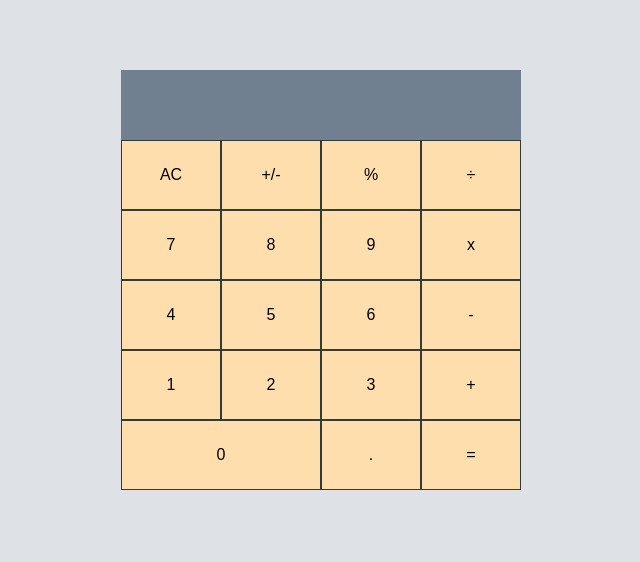
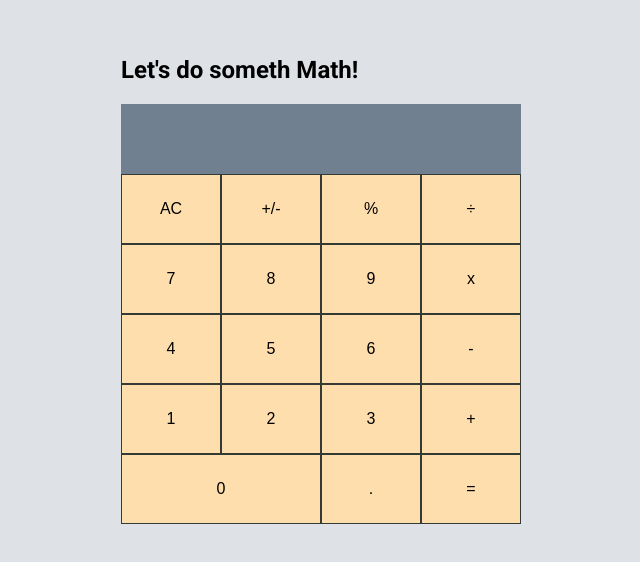
Before and after one commit to felixodette/math-magicians, a React (Create React App) app: page / in a window 1280 px wide. Shown: the part 120-682 px from the top of the page, without its empty margins (319-959 px from the left). Built offline with nearby package versions, Linux system fonts and the light colour scheme.

Commit message:
Add header

```diff
--- a/package.json
+++ b/package.json
@@ -10,6 +10,7 @@
     "prop-types": "^15.8.1",
     "react": "^18.1.0",
     "react-dom": "^18.1.0",
+    "react-router-dom": "^6.3.0",
     "react-scripts": "5.0.1",
     "web-vitals": "^2.1.4"
   },
--- a/src/components/Calculator.js
+++ b/src/components/Calculator.js
@@ -19,6 +19,8 @@ const Calculator = () => {
 
   // calculator html
   return (
+    <div id='calculator-section'>
+      <h2 id="calculator-header">Let&apos;s do someth Math!</h2>
       <div className="calc-container">
         <div className="calc-result">{`${total || ''} ${operation || ''} ${next || ''}`}</div>
         <Button eventHandler={calculateResult} value="AC" />
@@ -41,6 +43,7 @@ const Calculator = () => {
         <Button eventHandler={calculateResult} value="." />
         <Button buttonClass="calc-operators" eventHandler={calculateResult} value="=" />
       </div>
+    </div>
   );
 };
 
```
Also changed, not shown: 1 other file (tests, documents, lock files or other folders). Lines whose indentation alone changed are shown as unchanged.
